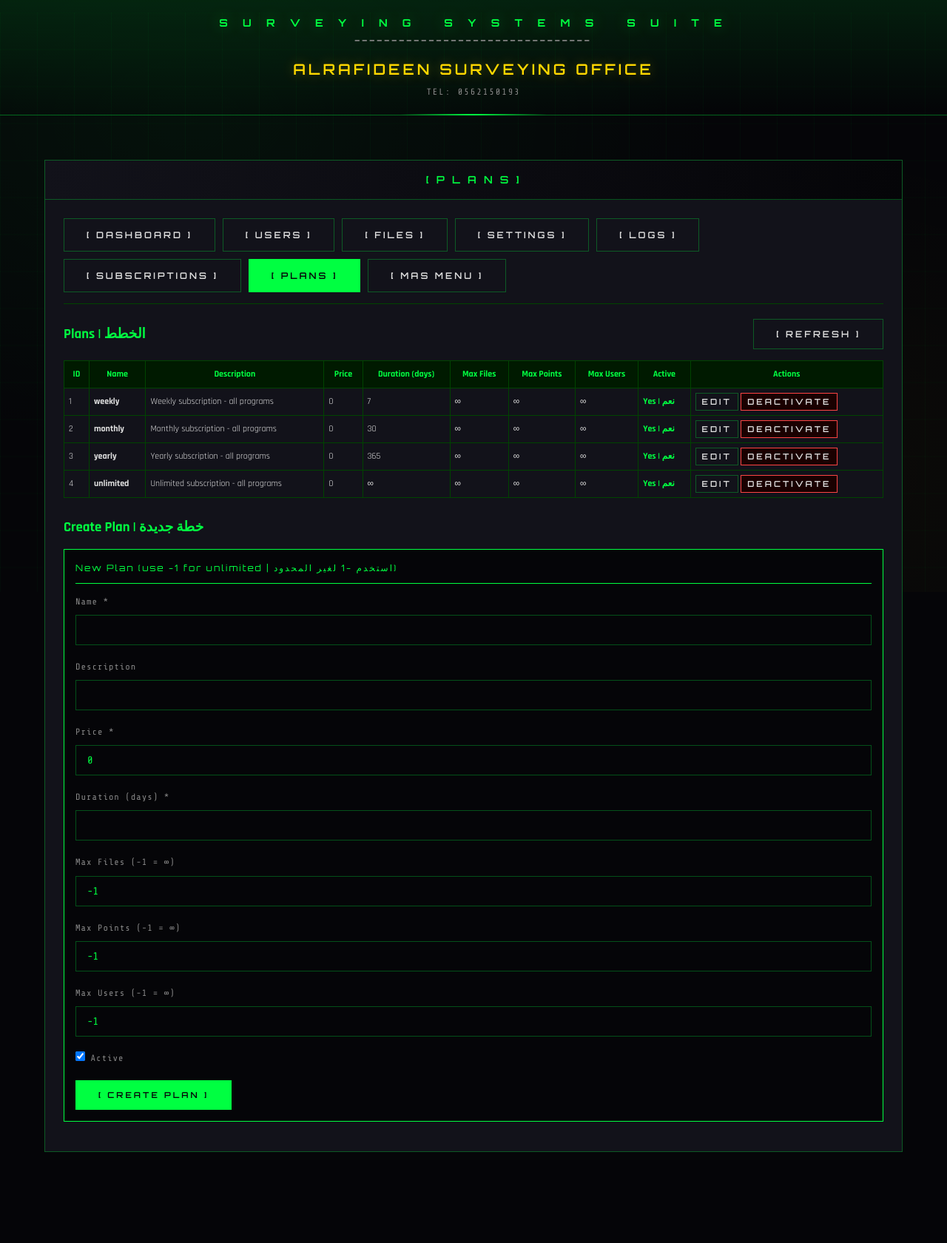
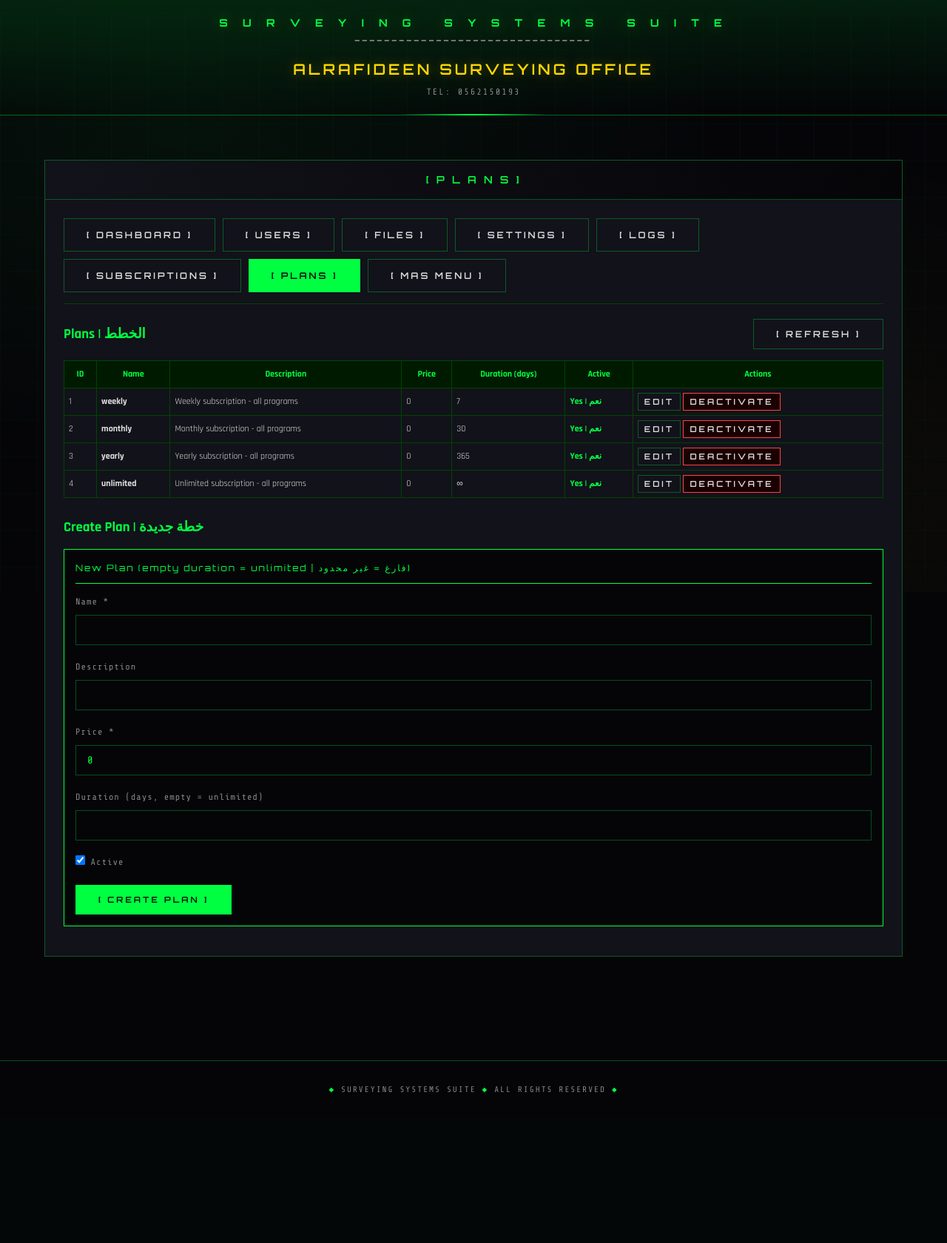
Before and after one commit to AbuAzad2025/MAS-SURVEY, a Flask app: page /admin/plans in a window 1280 px wide. Shown: the top 1680 px of the page at 74% size. After the commit the page ends 1477 px from the top, so only its background shows below. Run offline with Flask 3, Linux system fonts and the light colour scheme; the visitor is signed in with stand-in values (Sample User, id 1); data comes from the database, SQL or seed files in the repository.

Commit message:
Cleanup: drop dead plan-limit machinery, fix pending/expired/empty-email edge cases

```diff
--- a/app/programs/mas/routes/main.py
+++ b/app/programs/mas/routes/main.py
@@ -165,12 +165,10 @@ def plan():
 def print_preview():
     f = _get_current_file_info()
     points = _get_current_points()
-    settings = _get_settings()
+    phone = _get_settings().get('phone')
     return render_template(
         'print_preview.html',
         file_info=f.to_dict() if f else None,
         points=[p.to_dict() for p in points],
-        settings=settings,
-        company=settings.get('company_name', 'Alrafideen Surveying Office'),
-        phone=settings.get('phone', '0562150193'),
+        phone=phone,
     )
--- a/app/routes/admin.py
+++ b/app/routes/admin.py
@@ -3,7 +3,6 @@ Super Admin panel routes.
 PostgreSQL + SQLAlchemy + multi-tenant.
 """
 import sys
-import os
 from flask import Blueprint, request, jsonify, session, render_template
 
 from app.shared.models import db, User, Role, Tenant, SurveyFile, SurveyPoint, SystemLog
@@ -220,6 +219,8 @@ def api_update_user(user_id):
                 if coerced is None:
                     return jsonify({'error': f'Invalid boolean for {field}'}), 400
                 value = coerced
+            elif field in ('email', 'phone', 'full_name') and isinstance(value, str):
+                value = value.strip() or None
             setattr(user, field, value)
     db.session.commit()
     return jsonify({'status': 'ok', 'user': user.to_dict()})
--- a/app/routes/main.py
+++ b/app/routes/main.py
@@ -8,7 +8,7 @@ from flask import Blueprint, render_template, redirect, url_for
 import os
 
 from app.shared.middleware import (
-    login_required, get_current_user, get_current_tenant, tenant_block_reason,
+    login_required, get_current_tenant, tenant_block_reason,
     SUPER_ADMIN_INFO,
 )
 
@@ -18,9 +18,7 @@ landing_bp = Blueprint('landing', __name__)
 @landing_bp.route('/')
 def index():
     """Landing page: list of all programs."""
-    return render_template('main_menu.html',
-                           company='Alrafideen Surveying Office',
-                           phone='0562150193')
+    return render_template('main_menu.html')
 
 
 @landing_bp.route('/waiting')
--- a/app/routes/owner.py
+++ b/app/routes/owner.py
@@ -7,9 +7,7 @@ from datetime import datetime
 from flask import Blueprint, request, jsonify, render_template, session
 from sqlalchemy import func
 
-from app.shared.models import (
-    db, User, Tenant, TenantUser, SurveyFile, SurveyPoint,
-)
+from app.shared.models import db, User, Tenant, TenantUser, SurveyFile
 from app.shared.models.billing import Plan, Subscription
 from app.shared.middleware import super_admin_required, login_required, get_current_user
 
@@ -141,9 +139,6 @@ def _plan_to_dict(plan) -> dict:
         'description': getattr(plan, 'description', None),
         'price': getattr(plan, 'price', None),
         'duration_days': getattr(plan, 'duration_days', None),
-        'max_files': getattr(plan, 'max_files', None),
-        'max_points': getattr(plan, 'max_points', None),
-        'max_users': getattr(plan, 'max_users', None),
         'is_active': bool(getattr(plan, 'is_active', True)),
         'created_at': _iso(getattr(plan, 'created_at', None)),
     }
@@ -443,7 +438,9 @@ def api_approve_subscription(sub_id):
         try:
             duration = int(raw_duration)
         except Exception:
-            duration = 30
+            duration = None
+        if duration is None or duration <= 0:
+            return jsonify({'error': 'Plan duration must be positive or unlimited'}), 400
         from datetime import timedelta
         end = now + timedelta(days=duration)
     sub.status = 'active'
@@ -550,20 +547,11 @@ def api_create_plan():
             duration_days = int(raw_duration)
         except Exception:
             return jsonify({'error': 'Invalid duration_days'}), 400
+        if duration_days <= 0:
+            return jsonify({'error': 'duration_days must be positive'}), 400
     if Plan.query.filter_by(name=name).first():
         return jsonify({'error': 'Plan name already exists'}), 400
 
-    def _int_or_default(v, default=-1):
-        if v is None or (isinstance(v, str) and not v.strip()):
-            return default
-        try:
-            return int(v)
-        except Exception:
-            return None
-
-    for field in ('max_files', 'max_points', 'max_users'):
-        if field in data and _int_or_default(data.get(field)) is None:
-            return jsonify({'error': f'Invalid {field}'}), 400
     is_active = True
     if 'is_active' in data:
         is_active = _strict_bool(data.get('is_active'))
@@ -574,9 +562,6 @@ def api_create_plan():
         name=name,
         price=price,
         duration_days=duration_days,
-        max_files=_int_or_default(data.get('max_files'), -1),
-        max_points=_int_or_default(data.get('max_points'), -1),
-        max_users=_int_or_default(data.get('max_users'), -1),
         description=data.get('description'),
     )
     plan.is_active = is_active
@@ -615,12 +600,8 @@ def api_update_plan(plan_id):
                 plan.duration_days = int(raw)
             except Exception:
                 return jsonify({'error': 'Invalid duration_days'}), 400
-    for field in ('max_files', 'max_points', 'max_users'):
-        if field in data:
-            try:
-                setattr(plan, field, int(data.get(field)))
-            except Exception:
-                return jsonify({'error': f'Invalid {field}'}), 400
+            if plan.duration_days <= 0:
+                return jsonify({'error': 'duration_days must be positive'}), 400
     if 'description' in data:
         plan.description = data.get('description')
     if 'is_active' in data:
--- a/app/templates/admin/plans.html
+++ b/app/templates/admin/plans.html
@@ -33,22 +33,19 @@
                         <th style="border:1px solid #004400;padding:8px;background:#001a00;color:#00ff41;">Description</th>
                         <th style="border:1px solid #004400;padding:8px;background:#001a00;color:#00ff41;">Price</th>
                         <th style="border:1px solid #004400;padding:8px;background:#001a00;color:#00ff41;">Duration (days)</th>
-                        <th style="border:1px solid #004400;padding:8px;background:#001a00;color:#00ff41;">Max Files</th>
-                        <th style="border:1px solid #004400;padding:8px;background:#001a00;color:#00ff41;">Max Points</th>
-                        <th style="border:1px solid #004400;padding:8px;background:#001a00;color:#00ff41;">Max Users</th>
                         <th style="border:1px solid #004400;padding:8px;background:#001a00;color:#00ff41;">Active</th>
                         <th style="border:1px solid #004400;padding:8px;background:#001a00;color:#00ff41;">Actions</th>
                     </tr>
                 </thead>
                 <tbody id="plans-body">
-                    <tr><td colspan="10" style="border:1px solid #004400;padding:6px;text-align:center;color:#888;">Loading...</td></tr>
+                    <tr><td colspan="7" style="border:1px solid #004400;padding:6px;text-align:center;color:#888;">Loading...</td></tr>
                 </tbody>
             </table>
         </div>
 
         <h3 style="color: #00ff41;">Create Plan | خطة جديدة</h3>
         <div class="dos-box">
-            <div class="dos-header">New Plan (use -1 for unlimited | استخدم -1 لغير المحدود)</div>
+            <div class="dos-header">New Plan (empty duration = unlimited | فارغ = غير محدود)</div>
             <form id="plan-create-form">
                 <div class="form-group">
                     <label>Name *</label>
@@ -63,20 +60,8 @@
                     <input type="number" id="plan-price" class="form-control" step="0.01" min="0" value="0" required>
                 </div>
                 <div class="form-group">
-                    <label>Duration (days) *</label>
-                    <input type="number" id="plan-duration" class="form-control" step="1" min="1" required>
-                </div>
-                <div class="form-group">
-                    <label>Max Files (-1 = ∞)</label>
-                    <input type="number" id="plan-max-files" class="form-control" step="1" value="-1">
-                </div>
-                <div class="form-group">
-                    <label>Max Points (-1 = ∞)</label>
-                    <input type="number" id="plan-max-points" class="form-control" step="1" value="-1">
-                </div>
-                <div class="form-group">
-                    <label>Max Users (-1 = ∞)</label>
-                    <input type="number" id="plan-max-users" class="form-control" step="1" value="-1">
+                    <label>Duration (days, empty = unlimited)</label>
+                    <input type="number" id="plan-duration" class="form-control" step="1" min="1">
                 </div>
                 <div class="form-group">
                     <label>
@@ -100,10 +85,6 @@ function esc(v) {
     return String(v).replace(/&/g, '&amp;').replace(/</g, '&lt;').replace(/>/g, '&gt;').replace(/"/g, '&quot;');
 }
 
-function lim(v) {
-    return (v === -1 || v === '-1') ? '\u221E' : esc(v);
-}
-
 async function loadPlans() {
     const body = document.getElementById('plans-body');
     try {
@@ -113,7 +94,7 @@ async function loadPlans() {
         const list = Array.isArray(data) ? data : (data.plans || []);
         plansCache = list;
         if (!list.length) {
-            body.innerHTML = '<tr><td colspan="10" style="border:1px solid #004400;padding:6px;text-align:center;color:#888;">No plans | لا توجد خطط</td></tr>';
+            body.innerHTML = '<tr><td colspan="7" style="border:1px solid #004400;padding:6px;text-align:center;color:#888;">No plans | لا توجد خطط</td></tr>';
             return;
         }
         body.innerHTML = list.map(function(p) {
@@ -129,9 +110,6 @@ async function loadPlans() {
                 '<td style="border:1px solid #004400;padding:6px;">' + esc(p.description) + '</td>' +
                 '<td style="border:1px solid #004400;padding:6px;">' + esc(p.price) + '</td>' +
                 '<td style="border:1px solid #004400;padding:6px;">' + (p.duration_days === null || p.duration_days === undefined ? '∞' : esc(p.duration_days)) + '</td>' +
-                '<td style="border:1px solid #004400;padding:6px;">' + lim(p.max_files) + '</td>' +
-                '<td style="border:1px solid #004400;padding:6px;">' + lim(p.max_points) + '</td>' +
-                '<td style="border:1px solid #004400;padding:6px;">' + lim(p.max_users) + '</td>' +
                 '<td style="border:1px solid #004400;padding:6px;">' + active + '</td>' +
                 '<td style="border:1px solid #004400;padding:6px;white-space:nowrap;">' +
                     '<button onclick="editPlan(' + p.id + ')" class="btn" style="padding:4px 8px;font-size:11px;">Edit</button> ' +
@@ -139,7 +117,7 @@ async function loadPlans() {
                 '</td></tr>';
         }).join('');
     } catch (e) {
-        body.innerHTML = '<tr><td colspan="10" style="border:1px solid #004400;padding:6px;text-align:center;color:#ff4444;">Failed to load | تعذر التحميل</td></tr>';
+        body.innerHTML = '<tr><td colspan="7" style="border:1px solid #004400;padding:6px;text-align:center;color:#ff4444;">Failed to load | تعذر التحميل</td></tr>';
     }
 }
 
@@ -154,20 +132,11 @@ function editPlan(id) {
     if (price === null) return;
     const duration = prompt('Duration in days (empty = unlimited) | المدة بالأيام (فارغ = غير محدود):', p.duration_days === null || p.duration_days === undefined ? '' : p.duration_days);
     if (duration === null) return;
-    const maxFiles = prompt('Max Files (-1 = unlimited) | أقصى ملفات:', p.max_files);
-    if (maxFiles === null) return;
-    const maxPoints = prompt('Max Points (-1 = unlimited) | أقصى نقاط:', p.max_points);
-    if (maxPoints === null) return;
-    const maxUsers = prompt('Max Users (-1 = unlimited) | أقصى مستخدمين:', p.max_users);
-    if (maxUsers === null) return;
     const data = {
         name: name,
         description: description,
         price: parseFloat(price),
-        duration_days: duration.trim() === '' ? null : parseInt(duration, 10),
-        max_files: parseInt(maxFiles, 10),
-        max_points: parseInt(maxPoints, 10),
-        max_users: parseInt(maxUsers, 10)
+        duration_days: duration.trim() === '' ? null : parseInt(duration, 10)
     };
     fetch('/admin/api/plans/' + id, {
         method: 'PUT',
@@ -209,9 +178,6 @@ document.getElementById('plan-create-form').addEventListener('submit', async fun
         description: document.getElementById('plan-description').value || undefined,
         price: parseFloat(document.getElementById('plan-price').value),
         duration_days: (function() { var v = document.getElementById('plan-duration').value; return v.trim() === '' ? null : parseInt(v, 10); })(),
-        max_files: parseInt(document.getElementById('plan-max-files').value, 10),
-        max_points: parseInt(document.getElementById('plan-max-points').value, 10),
-        max_users: parseInt(document.getElementById('plan-max-users').value, 10),
         is_active: document.getElementById('plan-is-active').checked
     };
     try {
```
Also changed, not shown: app/programs/mas/routes/api.py (+7 -61 lines), app/programs/mas/routes/files.py (+4 -16 lines), app/shared/middleware.py (+6 -50 lines), app/shared/models/billing.py (+5 -15 lines), tests/api/test_owner.py (+125 -0 lines), tests/e2e/test_user_flows.py (+5 -0 lines).
